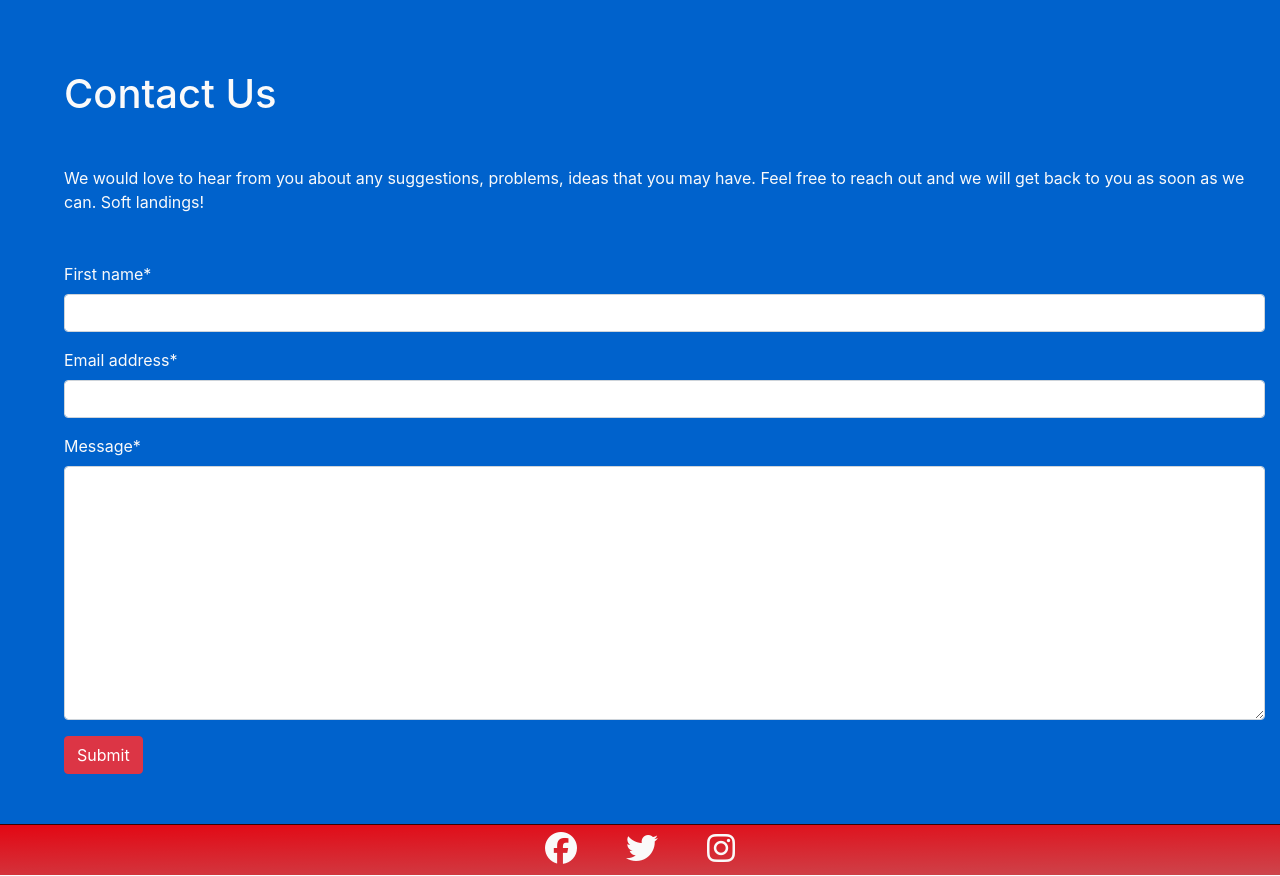
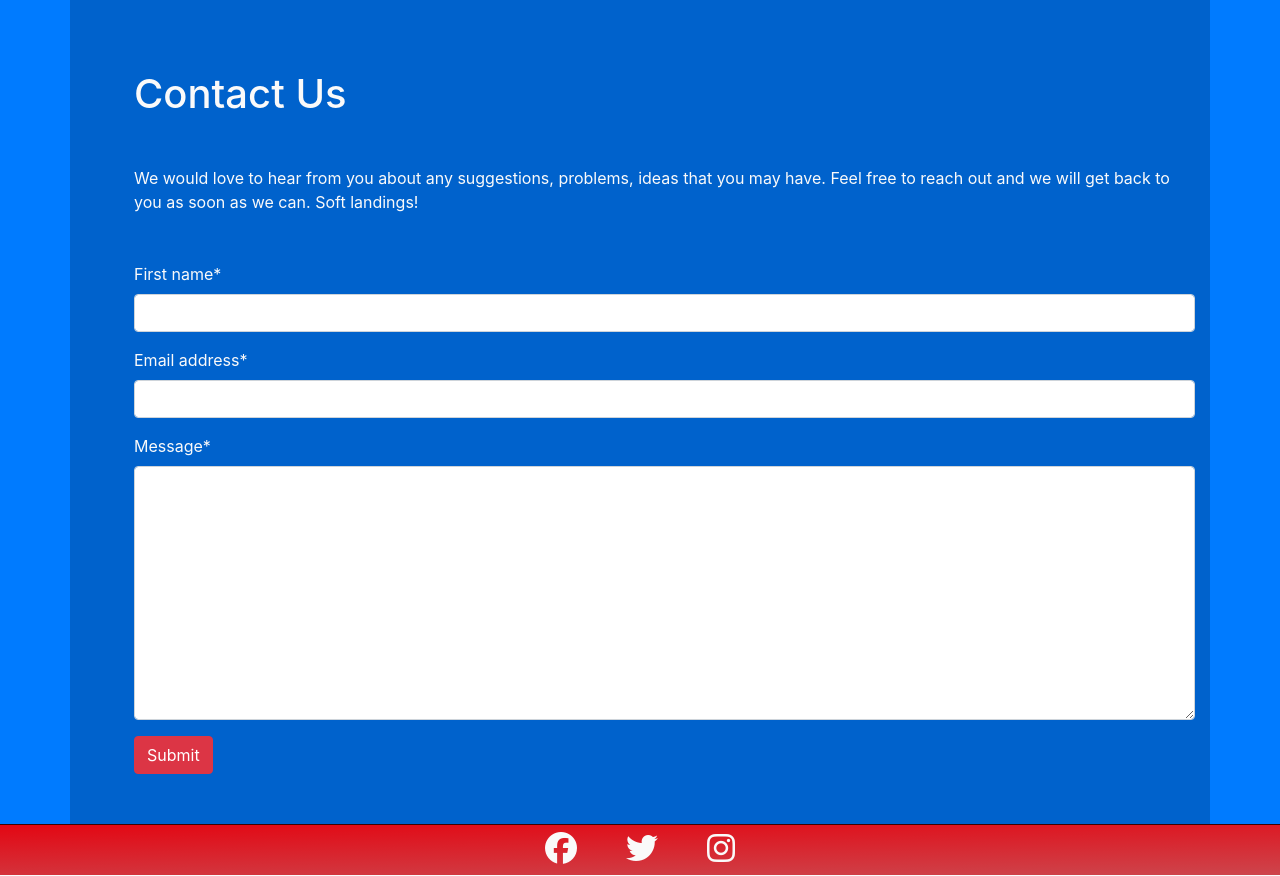
Before and after one commit to mmcin/CI-PP4, a Django app: page /contact/ in a window 1280 px wide. Shown: the part 71-947 px from the top of the page. Run offline with Django 4.2, Linux system fonts and the light colour scheme; some libraries are stand-ins or nearby versions.

Commit message:
Removed container-fluid class from all forms

```diff
--- a/templates/contact.html
+++ b/templates/contact.html
@@ -2,7 +2,7 @@
 {% load crispy_forms_tags %}
 {% block content %}
 
-<div class="container-fluid contact-form" id="contact-form">
+<div class="container contact-form" id="contact-form">
     <h1 class="mb-5">Contact Us</h1>
     <p class="mb-5">We would love to hear from you about any suggestions, problems, ideas that you may have. Feel free
         to reach out and we will get back to you as soon as we can. Soft landings!</p>
--- a/templates/gallery_upload.html
+++ b/templates/gallery_upload.html
@@ -2,7 +2,7 @@
 {% load crispy_forms_tags %}
 {% block content %}
 <!-- renders a form to upload a gallery image -->
-<div class="container-fluid contact-form" id="contact-form">
+<div class="container contact-form" id="contact-form">
     <h1>Upload an Image to the Gallery</h1>
     <form method="post" action="." enctype="multipart/form-data">
 
--- a/templates/site_upload.html
+++ b/templates/site_upload.html
@@ -2,7 +2,7 @@
 {% load crispy_forms_tags %}
 {% block content %}
 
-<div class="container-fluid contact-form" id="contact-form">
+<div class="container contact-form" id="contact-form">
     <h1>Upload a Flying Site</h1>
     <form method="post" action="." enctype="multipart/form-data">
         {{ site_form | crispy }}
```
